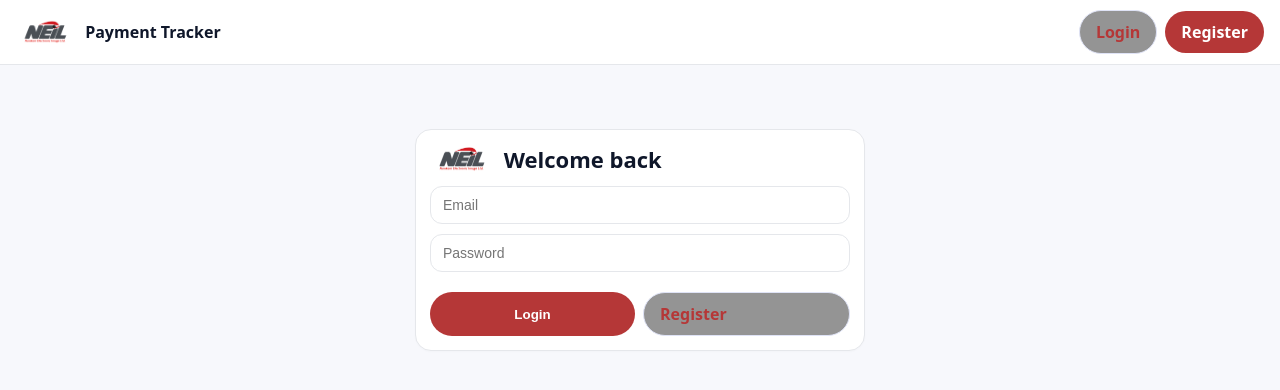
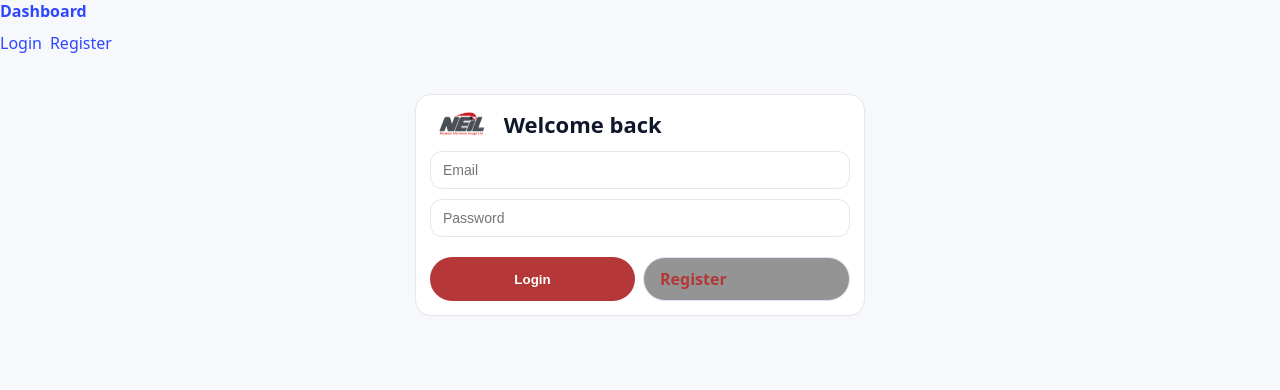
Before and after one commit to anankani164/Payment-Tracker-App, a React (Vite) app in the folder frontend/: page /login in a window 1280 px wide. Shown: the top 390 px of the page. Built offline with nearby package versions, Linux system fonts and the light colour scheme.

Commit message:
Update App.jsx

```diff
--- a/frontend/src/App.jsx
+++ b/frontend/src/App.jsx
@@ -1,5 +1,6 @@
 import React, { useEffect, useState } from 'react';
 import { NavLink, Route, Routes, useNavigate, Navigate, useLocation } from 'react-router-dom';
+
 import Dashboard from './pages/Dashboard.jsx';
 import Clients from './pages/Clients.jsx';
 import Invoices from './pages/Invoices.jsx';
@@ -9,116 +10,139 @@ import ClientStatement from './pages/ClientStatement.jsx';
 import Admin from './pages/Admin.jsx';
 import Login from './pages/Login.jsx';
 import Register from './pages/Register.jsx';
+
 import { apiFetch } from './utils/api';
 
 import './brand.css';
-import './brand.override.css';  // NEW: control colors here
-import logoUrl from './assets/logo.png';
+import './brand.override.css'; // keep your styling overrides
 
-/* Token helpers: avoid tight coupling to utils/api token helpers */
-const TOKEN_KEYS = ['token','auth_token','jwt','access_token'];
-function getAnyToken(){
-  for (const k of TOKEN_KEYS){
-    const v = localStorage.getItem(k);
-    if (v) return v;
-  }
-  return null;
-}
-function clearAnyToken(){
-  for (const k of TOKEN_KEYS) localStorage.removeItem(k);
+function useAuth() {
+  const [user, setUser] = useState(null);
+  const [checking, setChecking] = useState(true);
+
+  useEffect(() => {
+    let alive = true;
+    (async () => {
+      try {
+        // If there is no token, skip calling /me to avoid a flash of auth error.
+        const token = localStorage.getItem('token') || sessionStorage.getItem('token');
+        if (!token) {
+          if (alive) { setUser(null); setChecking(false); }
+          return;
+        }
+        const res = await apiFetch('/api/auth/me');
+        if (res.ok) {
+          const data = await res.json();
+          if (alive) setUser(data.user || null);
+        } else {
+          if (alive) setUser(null);
+        }
+      } catch {
+        if (alive) setUser(null);
+      } finally {
+        if (alive) setChecking(false);
+      }
+    })();
+    return () => { alive = false; };
+  }, []);
+
+  return { user, setUser, checking };
 }
 
-function RequireAuth({ children }){
-  const loc = useLocation();
-  const token = getAnyToken();
-  if (!token) return <Navigate to="/login" replace state={{ from: loc.pathname }} />;
+function RequireAuth({ children }) {
+  const location = useLocation();
+  const hasToken = !!(localStorage.getItem('token') || sessionStorage.getItem('token'));
+  if (!hasToken) {
+    return <Navigate to="/login" replace state={{ from: location }} />;
+  }
   return children;
 }
 
-export default function App(){
-  const [user, setUser] = useState(null);
-  const [hasToken, setHasToken] = useState(!!getAnyToken());
+export default function App() {
   const navigate = useNavigate();
+  const location = useLocation();
+  const { user, setUser, checking } = useAuth();
 
-  // reflect token changes from other tabs
-  useEffect(()=>{
-    const i = setInterval(()=> setHasToken(!!getAnyToken()), 800);
-    return ()=> clearInterval(i);
-  },[]);
+  const hasToken = !!(localStorage.getItem('token') || sessionStorage.getItem('token'));
 
-  // fetch /me when we have a token
-  useEffect(()=>{
-    let cancelled = false;
-    async function loadMe(){
-      if (!getAnyToken()) { setUser(null); return; }
-      try{
-        const r = await apiFetch('/api/auth/me');
-        const d = await r.json();
-        if (!cancelled) setUser(d?.user || null);
-      }catch{
-        if (!cancelled) setUser(null);
-      }
-    }
-    loadMe();
-    return ()=>{ cancelled = true; };
-  }, [hasToken]);
+  function logout() {
+    try {
+      localStorage.removeItem('token');
+      sessionStorage.removeItem('token');
+    } catch {}
+    setUser(null);
+    navigate('/login', { replace: true, state: { from: location } });
+  }
 
-  function logout(){
-    clearAnyToken();
-    setUser(null);
-    setHasToken(false);
-    navigate('/login');
+  if (checking) {
+    // Keep this minimal to avoid UI shifts; no style changes.
+    return <div className="page"><div className="muted">Loading…</div></div>;
   }
 
   return (
-    <div>
-      <nav className="topnav">
-        <div style={{display:'flex', alignItems:'center', gap:12}}>
-          <a className="brand" href="/">
-            <img src={logoUrl} alt="Logo" />
-            <span>Payment Tracker</span>
-          </a>
+    <div className="app">
+      <header className="topbar">
+        <div className="brand">
+          {/* Keep your existing logo/brand area as-is; no visual changes */}
+          <NavLink to="/" className="brand-link">Dashboard</NavLink>
+        </div>
+
+        <nav className="menu">
+          {/* Keep your existing menu style/classes; no changes to look */}
           {hasToken && (
-            <div className="tabs">
-              <NavLink to="/" end>Dashboard</NavLink>
+            <>
+              <NavLink to="/" end>Home</NavLink>
               <NavLink to="/clients">Clients</NavLink>
               <NavLink to="/invoices">Invoices</NavLink>
               <NavLink to="/payments">Payments</NavLink>
-              <NavLink to="/admin">Admin</NavLink>
+
+              {/* Admin-only Users link (goes to your existing Admin page) */}
+              {user && (user.role === 'admin' || user.role === 'superadmin') && (
+                <NavLink to="/admin" className="pill">Users</NavLink>
+              )}
+            </>
+          )}
+        </nav>
+
+        <div className="authbox">
+          {!hasToken ? (
+            <div className="auth-actions">
+              <NavLink to="/login" className="pill">Login</NavLink>
+              <NavLink to="/register" className="pill">Register</NavLink>
+            </div>
+          ) : (
+            <div className="auth-user" style={{ display: 'flex', alignItems: 'center', gap: 8 }}>
+              <span className="muted">
+                {user?.name ? `Hi, ${user.name}` : (user?.email || '')}
+              </span>
+              <button className="border" onClick={logout}>Log out</button>
             </div>
           )}
         </div>
-        <div style={{display:'flex', alignItems:'center', gap:8}}>
-          {!hasToken ? (
-            <>
-              <NavLink to="/login" className="btn secondary">Login</NavLink>
-              <NavLink to="/register" className="btn">Register</NavLink>
-            </>
-          ) : (
-            <>
-              {user && <span className="muted">Hi, {user.name || user.email}</span>}
-              <button className="btn small" onClick={logout}>Logout</button>
-            </>
-          )}
-        </div>
-      </nav>
+      </header>
 
-      <main className="container">
+      <main className="main">
         <Routes>
-          {/* Public */}
-          <Route path="/login" element={<Login/>} />
-          <Route path="/register" element={<Register/>} />
+          {/* Public routes (when not logged in) */}
+          <Route path="/login" element={hasToken ? <Navigate to="/" replace /> : <Login onLoggedIn={() => navigate('/', { replace: true })} />} />
+          <Route path="/register" element={hasToken ? <Navigate to="/" replace /> : <Register onRegistered={() => navigate('/login', { replace: true })} />} />
 
-          {/* Protected */}
-          <Route path="/" element={<RequireAuth><Dashboard/></RequireAuth>} />
-          <Route path="/clients" element={<RequireAuth><Clients/></RequireAuth>} />
-          <Route path="/clients/:id/statement" element={<RequireAuth><ClientStatement/></RequireAuth>} />
-          <Route path="/invoices" element={<RequireAuth><Invoices/></RequireAuth>} />
-          <Route path="/invoices/:id" element={<RequireAuth><InvoiceDetails/></RequireAuth>} />
-          <Route path="/payments" element={<RequireAuth><Payments/></RequireAuth>} />
-          <Route path="/admin" element={<RequireAuth><Admin/></RequireAuth>} />
+          {/* Private routes */}
+          <Route path="/" element={<RequireAuth><Dashboard /></RequireAuth>} />
+          <Route path="/clients" element={<RequireAuth><Clients /></RequireAuth>} />
 
-          {/* Fallback */}
+          {/* IMPORTANT: Support BOTH statement routes */}
+          <Route path="/clients/:id" element={<RequireAuth><ClientStatement /></RequireAuth>} />
+          <Route path="/clients/:id/statement" element={<RequireAuth><ClientStatement /></RequireAuth>} />
+
+          <Route path="/invoices" element={<RequireAuth><Invoices /></RequireAuth>} />
+          <Route path="/invoices/:id" element={<RequireAuth><InvoiceDetails /></RequireAuth>} />
+          <Route path="/payments" element={<RequireAuth><Payments /></RequireAuth>} />
+
+          {/* Admin page for user management (visible via menu only for admin/superadmin) */}
+          <Route path="/admin" element={<RequireAuth><Admin /></RequireAuth>} />
+
+          {/* Fallback: go to dashboard if logged in, else to login */}
           <Route path="*" element={<Navigate to={hasToken ? '/' : '/login'} replace />} />
         </Routes>
       </main>
```
